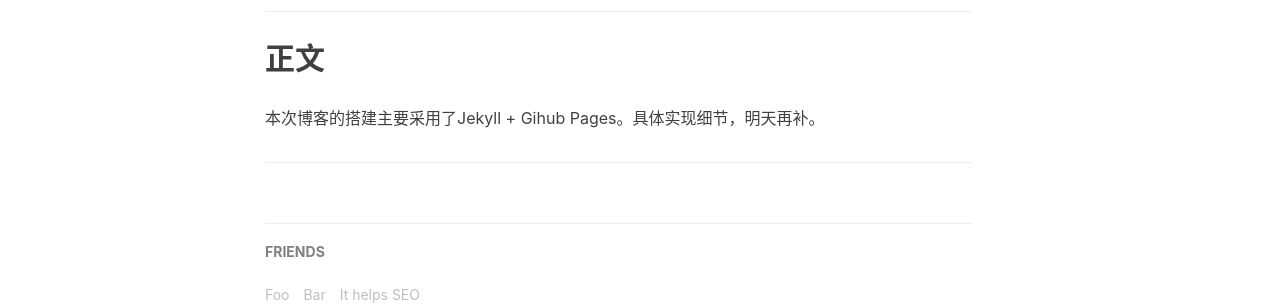
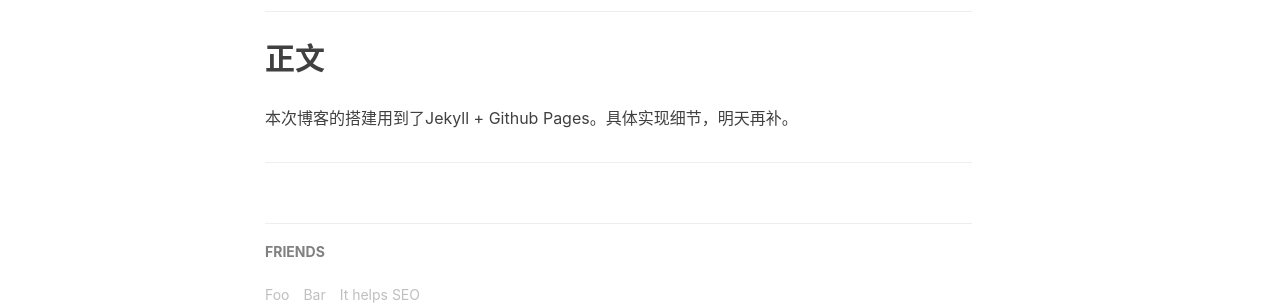
Before and after one commit to distancez/distancez.github.io, a Jekyll site: the page built from _posts/2016-03-20-hello-blog.markdown, in a window 1280 px wide. Shown: the part 682-987 px from the top of the page. Built offline with Jekyll 4.4.1, drawn with Linux system fonts in a browser that asks for light colours; nearby versions of some CDN libraries; comment, search, counter and statistics services are not loaded.

Commit message:
new blog

```diff
--- a/_posts/2016-03-20-hello-blog.markdown
+++ b/_posts/2016-03-20-hello-blog.markdown
@@ -18,4 +18,4 @@ tags:
 
 ## 正文
 
-本次博客的搭建主要采用了Jekyll + Gihub Pages。具体实现细节，明天再补。
+本次博客的搭建用到了Jekyll + Github Pages。具体实现细节，明天再补。
```
